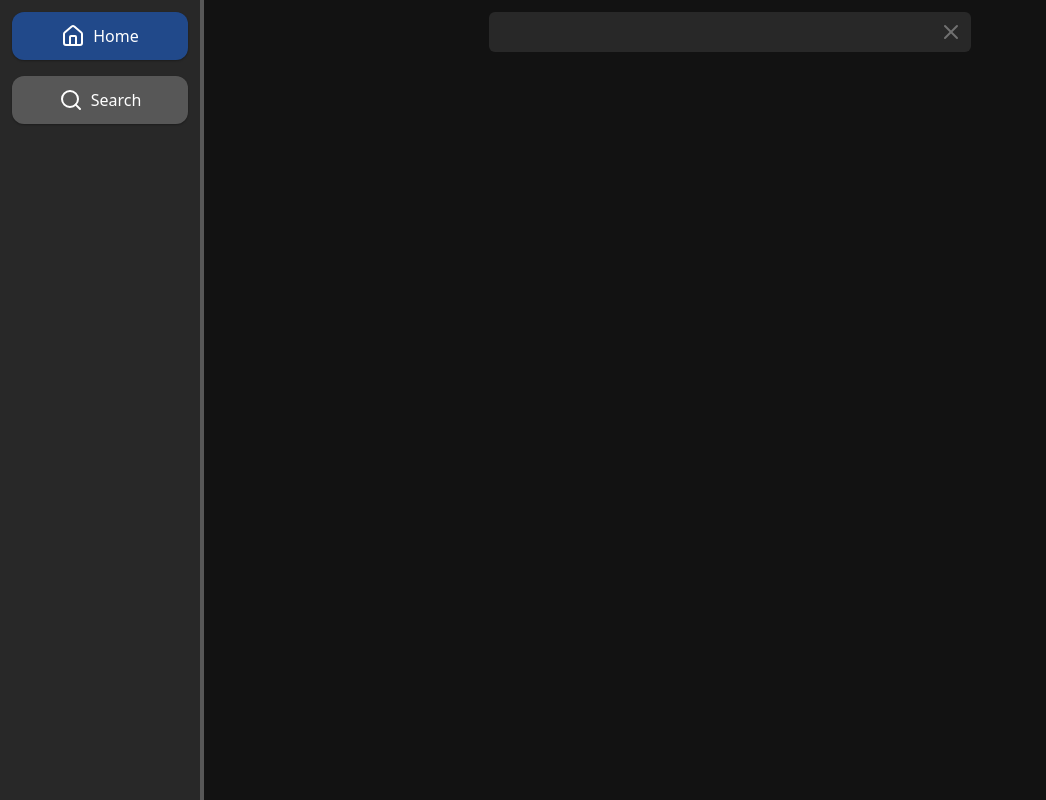
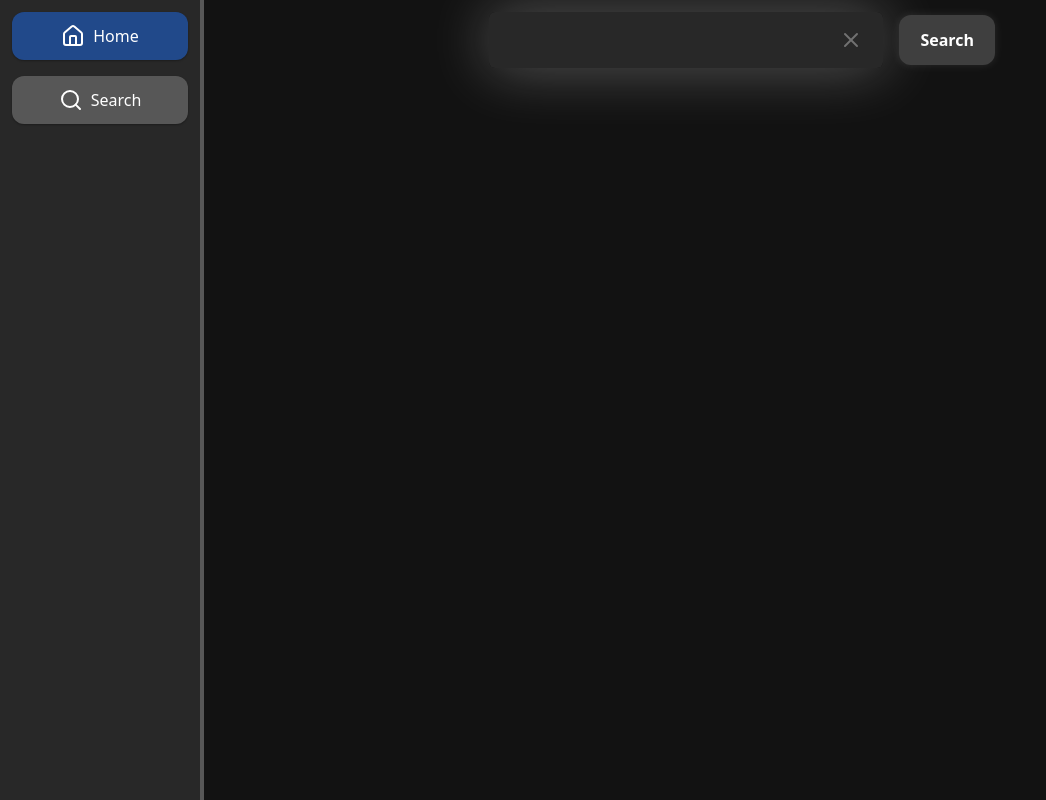
Before and after one commit to yagizerdem/MUSEEK, a React app in the folder frontend/: page /search-tracks in a window 1280 px wide. Shown: the whole page, without its empty margins (0-1046 px from the left). Built offline with nearby package versions, Linux system fonts and the light colour scheme; the HTML template or start-up script is replaced by a standard one.

Commit message:
search track button added

```diff
--- a/frontend/src/Pages/SearchTracksPage.tsx
+++ b/frontend/src/Pages/SearchTracksPage.tsx
@@ -1,15 +1,9 @@
-import { useEffect } from "react";
-import type { ApiResponse } from "../../../shared/response/ApiResponse";
-import type { DeezerListResponse } from "../../../shared/response/DeezerListResponse";
-import type { Track } from "../../../shared/models/track";
-import { ModernTextInput } from "../ui/ModernTextInput";
+import { SearchTracksHeader } from "../components/searchTracksRelated/SearchTracksHeader";
 
 function SearchTracksPage() {
   return (
     <div className="w-full h-full bg-[var(--clr-surface-a0)] overflow-x-hidden">
-      <div className="w-1/2 mx-auto h-16   flex items-center px-4">
-        <ModernTextInput className="h-8 min-w-32 " />
-      </div>
+      <SearchTracksHeader />
     </div>
   );
 }
--- /dev/null
+++ b/frontend/src/components/searchTracksRelated/SearchTrackButton.tsx
@@ -0,0 +1,43 @@
+import type { Track } from "../../../../shared/models/track";
+import type { ApiResponse } from "../../../../shared/response/ApiResponse";
+import type { DeezerListResponse } from "../../../../shared/response/DeezerListResponse";
+import { useSearchTracks } from "../../context/SearchTracksContext";
+import { ModernButton } from "../../ui/ModernButton";
+
+function SearchTrackButton() {
+  const { query, tracks, pageSize, setTracks } = useSearchTracks();
+
+  function handleSearch(event: React.MouseEvent<HTMLButtonElement>) {
+    event.preventDefault();
+    event.stopPropagation();
+
+    fetchTracks();
+  }
+
+  async function fetchTracks() {
+    try {
+      //   const apiResponse: ApiResponse<DeezerListResponse<Track>> =
+      //     await window.network.SearchTracks({
+      //       query,
+      //       offset: 0,
+      //       limit: pageSize,
+      //     });
+
+      console.log(apiResponse);
+    } catch (error) {
+      console.error("Error fetching tracks:", error);
+    }
+  }
+  return (
+    <ModernButton
+      text="Search"
+      className={`
+        ml-4
+        hover:bg-[var(--clr-surface-a30)]
+        cursor-pointer`}
+      onMouseUp={handleSearch}
+    />
+  );
+}
+
+export { SearchTrackButton };
--- a/frontend/src/components/searchTracksRelated/SearchTracksBar.tsx
+++ b/frontend/src/components/searchTracksRelated/SearchTracksBar.tsx
@@ -1,9 +1,40 @@
+import type React from "react";
 import { ModernTextInput } from "../../ui/ModernTextInput";
+import { useSearchTracks } from "../../context/SearchTracksContext";
 
 function SearchTracksBar() {
+  const { query, setQuery } = useSearchTracks();
+
+  function handleInputChange(event: React.ChangeEvent<HTMLInputElement>) {
+    event.preventDefault();
+    event.stopPropagation();
+
+    const inputValue = event.target.value;
+    setQuery(inputValue);
+
+    console.log("triggerred");
+  }
+
+  function handleClearInput() {
+    setQuery("");
+  }
+
   return (
-    <div>
-      <ModernTextInput text="" />
+    <div
+      className={`
+        shadow-[0_0_60px_rgba(255,255,255,0.3)]
+        rounded-md
+    w-fit
+    h-fit
+    flex
+    flex-1
+    flex-row`}
+    >
+      <ModernTextInput
+        text={query}
+        onChange={handleInputChange}
+        onClear={handleClearInput}
+      />
     </div>
   );
 }
--- /dev/null
+++ b/frontend/src/components/searchTracksRelated/SearchTracksHeader.tsx
@@ -0,0 +1,24 @@
+import { SearchTrackButton } from "./SearchTrackButton";
+import { SearchTracksBar } from "./SearchTracksBar";
+
+function SearchTracksHeader() {
+  return (
+    <div
+      className={`
+    lg:w-1/2
+    w-96
+     mx-auto
+     h-16
+     flex
+    items-center
+    px-4
+    py-10
+    `}
+    >
+      <SearchTracksBar />
+      <SearchTrackButton />
+    </div>
+  );
+}
+
+export { SearchTracksHeader };
--- a/frontend/src/context/SearchTracksContext.tsx
+++ b/frontend/src/context/SearchTracksContext.tsx
@@ -8,6 +8,7 @@ interface SearchTracksContextType {
   setQuery: (q: string) => void;
   setTracks: (tracks: Track[]) => void;
   setIsLoading: (loading: boolean) => void;
+  pageSize: number;
 }
 
 const SearchTracksContext = createContext<SearchTracksContextType | undefined>(
@@ -18,10 +19,19 @@ export const SearchTracksProvider = ({ children }: { children: ReactNode }) => {
   const [query, setQuery] = useState("");
   const [tracks, setTracks] = useState<Track[]>([]);
   const [isLoading, setIsLoading] = useState(false);
+  const pageSize = 20; // Number of tracks to fetch per request
 
   return (
     <SearchTracksContext.Provider
-      value={{ query, tracks, isLoading, setQuery, setTracks, setIsLoading }}
+      value={{
+        query,
+        tracks,
+        isLoading,
+        setQuery,
+        setTracks,
+        setIsLoading,
+        pageSize,
+      }}
     >
       {children}
     </SearchTracksContext.Provider>
--- /dev/null
+++ b/frontend/src/ui/ModernButton.tsx
@@ -0,0 +1,79 @@
+import { twMerge } from "tailwind-merge";
+import React from "react";
+
+interface ModernButtonProps
+  extends React.ButtonHTMLAttributes<HTMLButtonElement> {
+  onClick?: (event: React.MouseEvent<HTMLButtonElement>) => void;
+  onMouseUp?: (event: React.MouseEvent<HTMLButtonElement>) => void;
+  onMouseDown?: (event: React.MouseEvent<HTMLButtonElement>) => void;
+  onMouseEnter?: (event: React.MouseEvent<HTMLButtonElement>) => void;
+  onMouseLeave?: (event: React.MouseEvent<HTMLButtonElement>) => void;
+  disabled?: boolean;
+  text?: string;
+  icon?: React.ReactNode;
+  iconPosition?: "left" | "right";
+  className?: string;
+}
+
+function ModernButton({
+  onClick,
+  onMouseUp,
+  onMouseDown,
+  onMouseEnter,
+  onMouseLeave,
+  disabled = false,
+  text,
+  icon,
+  iconPosition = "left",
+  className,
+}: ModernButtonProps) {
+  return (
+    <button
+      onClick={onClick}
+      onMouseUp={onMouseUp}
+      onMouseDown={onMouseDown}
+      onMouseEnter={onMouseEnter}
+      onMouseLeave={onMouseLeave}
+      disabled={disabled}
+      className={twMerge(
+        `
+        relative
+        inline-flex
+        items-center
+        justify-center
+        gap-2
+        px-5
+        py-3
+        rounded-xl
+        font-semibold
+        transition-all
+        duration-300
+        border
+        border-transparent
+        shadow-[0_0_10px_rgba(255,255,255,0.1)]
+        bg-[var(--clr-surface-a20)]
+        text-[var(--clr-text-primary)]
+        hover:bg-[var(--clr-surface-a30)]
+        hover:shadow-[0_0_15px_rgba(255,255,255,0.2)]
+        active:scale-95
+        focus:outline-none
+        focus:ring-2
+        focus:ring-[var(--clr-primary-secondary)]
+        disabled:opacity-50
+        disabled:cursor-not-allowed
+        `,
+        className
+      )}
+    >
+      {icon && iconPosition === "left" && (
+        <span className="flex items-center">{icon}</span>
+      )}
+      {text && <span>{text}</span>}
+      {icon && iconPosition === "right" && (
+        <span className="flex items-center">{icon}</span>
+      )}
+    </button>
+  );
+}
+
+export { ModernButton };
--- a/frontend/src/ui/ModernTextInput.tsx
+++ b/frontend/src/ui/ModernTextInput.tsx
@@ -1,6 +1,5 @@
 import { twMerge } from "tailwind-merge";
 import { X } from "lucide-react";
-import { useRef } from "react";
 
 interface ModerTextInputProps {
   text: string;
@@ -8,6 +7,7 @@ interface ModerTextInputProps {
   onChange?: (e: React.ChangeEvent<HTMLInputElement>) => void;
   className?: string;
   onFocus?: (e: React.FocusEvent<HTMLInputElement>) => void;
+  onClear?: () => void;
 }
 
 function ModernTextInput({
@@ -16,69 +16,65 @@ function ModernTextInput({
   onChange,
   className,
   onFocus,
+  onClear,
 }: ModerTextInputProps) {
-  const inputRef = useRef<HTMLInputElement>(null);
-
   function clearInput(event: React.MouseEvent<HTMLDivElement, MouseEvent>) {
     event.preventDefault();
     event.stopPropagation();
-    if (inputRef.current) {
-      inputRef.current.value = "";
-    }
+    onClear?.();
   }
 
   return (
     <div
-      className={`
-    w-fit
-    h-fit
-    flex flex-1 flex-row
+      className={twMerge(
+        `
+    flex
+    flex-row
+    items-center
     relative
     font-bold
-    `}
+    w-full
+    h-14  /* sabit bir yükseklik belirle */
+    bg-[var(--clr-surface-a10)]
+    rounded-md
+    border-4
+    border-transparent
+    focus-within:border-[var(--clr-primary-secondary)]
+    transition-colors
+    duration-500
+  `,
+        className
+      )}
     >
       <input
         type="text"
         placeholder={placeholder}
         onChange={onChange}
         onFocus={onFocus}
-        ref={inputRef}
         value={text}
-        className={twMerge(
-          `
-    relative
-    w-full
+        className={twMerge(`
+      flex-1
       h-full
-    bg-[var(--clr-surface-a10)]
+      bg-transparent
       text-[var(--clr-text-primary)]
-    rounded-md
-    p-4
       outline-none
-    border-transparent
-    focus:outline-none
-    focus:ring-0
-    focus:border-[var(--clr-primary-secondary)]
-    focus:bg-[var(--clr-surface-a10)]
-    transition-colors
-    border-solid
-    border-4
-    duration-500
-    `,
-          className
-        )}
+      border-none
+      px-4
+      text-base
+    `)}
       />
       <div
-        className={`
-        relative
-        right-8
-        flex items-center
+        className={twMerge(`
+      flex
+      items-center
       justify-center
-        align-middle
+      pr-4
       hover:cursor-pointer
       text-[var(--clr-surface-a40)]
       hover:text-[var(--clr-surface-a50)]
       transition-colors
-        transition-duration-300`}
+      duration-300
+    `)}
         onMouseUp={clearInput}
       >
         <X />
```
Lines whose indentation alone changed are shown as unchanged.
